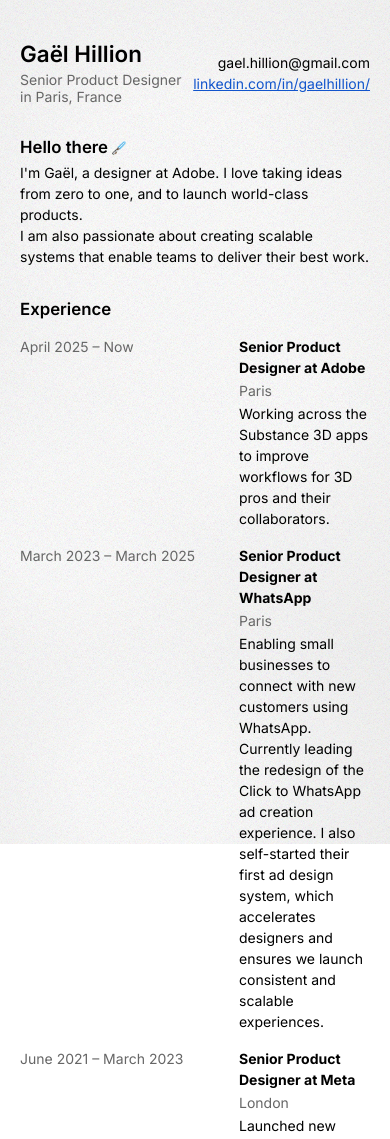
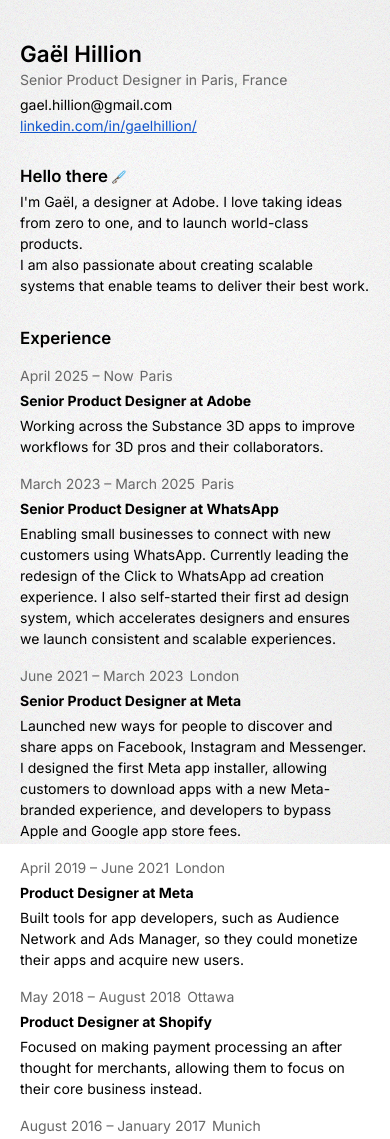
Before and after one commit to gaelhillion/portfolio, a plain HTML site: page index.html in a window 390 px wide. Shown: the top 1139 px of the page. Drawn offline with Linux system fonts and the light colour scheme; animation ran at ten frames a second.

Commit message:
Add mobile responsive layout

```diff
--- a/index.html
+++ b/index.html
@@ -37,55 +37,67 @@
       <h2 class="section-title">Experience</h2>
 
       <div class="entry">
+        <div class="date-group">
           <p class="date">April 2025 – Now</p>
+          <p class="location">Paris</p>
+        </div>
         <div class="details">
           <p class="role">Senior Product Designer at Adobe</p>
-          <p class="location">Paris</p>
           <p class="description">Working across the Substance 3D apps to improve workflows for 3D pros and their collaborators.</p>
         </div>
       </div>
 
       <div class="entry">
+        <div class="date-group">
           <p class="date">March 2023 – March 2025</p>
+          <p class="location">Paris</p>
+        </div>
         <div class="details">
           <p class="role">Senior Product Designer at WhatsApp</p>
-          <p class="location">Paris</p>
           <p class="description">Enabling small businesses to connect with new customers using WhatsApp. Currently leading the redesign of the Click to WhatsApp ad creation experience. I also self-started their first ad design system, which accelerates designers and ensures we launch consistent and scalable experiences.</p>
         </div>
       </div>
 
       <div class="entry">
+        <div class="date-group">
           <p class="date">June 2021 – March 2023</p>
+          <p class="location">London</p>
+        </div>
         <div class="details">
           <p class="role">Senior Product Designer at Meta</p>
-          <p class="location">London</p>
           <p class="description">Launched new ways for people to discover and share apps on Facebook, Instagram and Messenger. I designed the first Meta app installer, allowing customers to download apps with a new Meta-branded experience, and developers to bypass Apple and Google app store fees.</p>
         </div>
       </div>
 
       <div class="entry">
+        <div class="date-group">
           <p class="date">April 2019 – June 2021</p>
+          <p class="location">London</p>
+        </div>
         <div class="details">
           <p class="role">Product Designer at Meta</p>
-          <p class="location">London</p>
           <p class="description">Built tools for app developers, such as Audience Network and Ads Manager, so they could monetize their apps and acquire new users.</p>
         </div>
       </div>
 
       <div class="entry">
+        <div class="date-group">
           <p class="date">May 2018 – August 2018</p>
+          <p class="location">Ottawa</p>
+        </div>
         <div class="details">
           <p class="role">Product Designer at Shopify</p>
-          <p class="location">Ottawa</p>
           <p class="description">Focused on making payment processing an after thought for merchants, allowing them to focus on their core business instead.</p>
         </div>
       </div>
 
       <div class="entry">
+        <div class="date-group">
           <p class="date">August 2016 – January 2017</p>
+          <p class="location">Munich</p>
+        </div>
         <div class="details">
           <p class="role">Product Designer at Star</p>
-          <p class="location">Munich</p>
           <p class="description">Created digital and innovative solutions for companies such as Zeiss, NIO, Ford and Renault.</p>
         </div>
       </div>
--- a/style.css
+++ b/style.css
@@ -129,9 +129,15 @@
   font-size: 14px;
 }
 
-.date {
+.date-group {
   width: 187px;
   flex-shrink: 0;
+  display: flex;
+  flex-direction: column;
+  gap: 2px;
+}
+
+.date {
   color: #666;
   font-weight: 400;
   line-height: 21px;
@@ -172,3 +178,29 @@
 .degree .year {
   font-weight: 400;
 }
+
+/* ── Mobile ─────────────────────────────── */
+
+@media (max-width: 768px) {
+  .header {
+    flex-direction: column;
+    align-items: flex-start;
+    gap: 8px;
+  }
+
+  .header-right {
+    align-items: flex-start;
+  }
+
+  .entry {
+    flex-direction: column;
+    gap: 4px;
+  }
+
+  .date-group {
+    width: 100%;
+    flex-direction: row;
+    align-items: baseline;
+    gap: 6px;
+  }
+}
```
Lines whose indentation alone changed are shown as unchanged.
